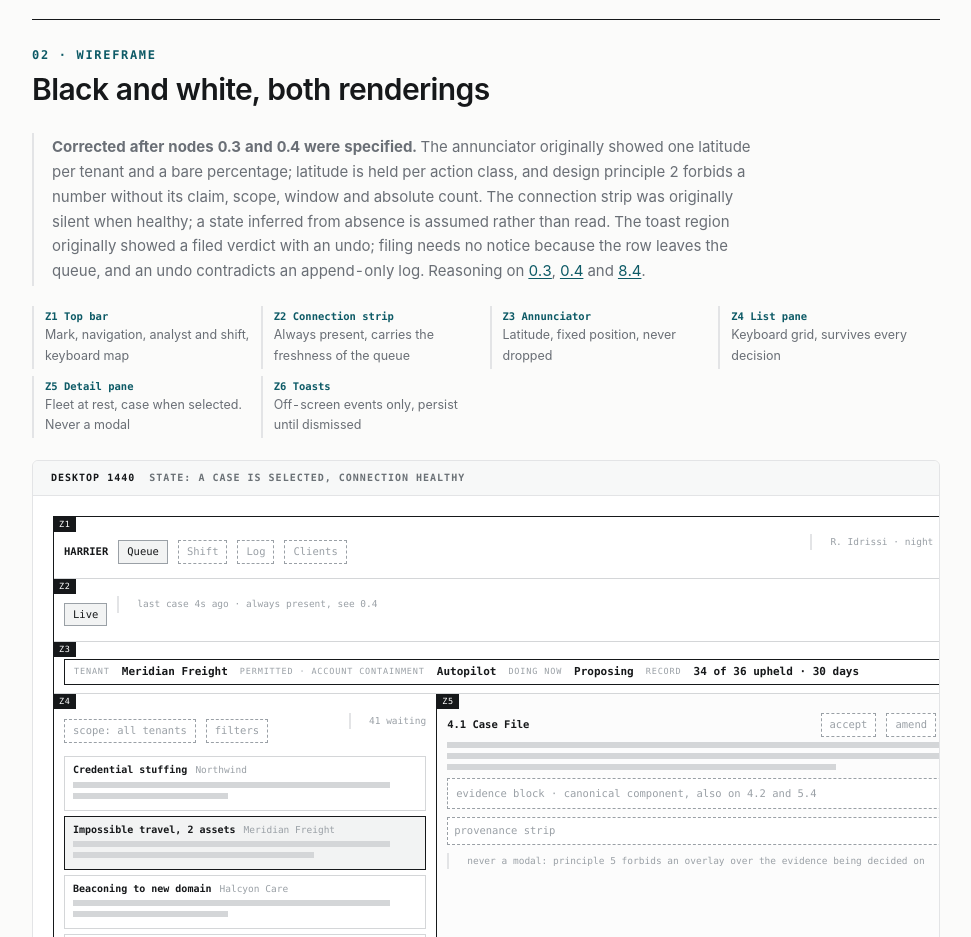
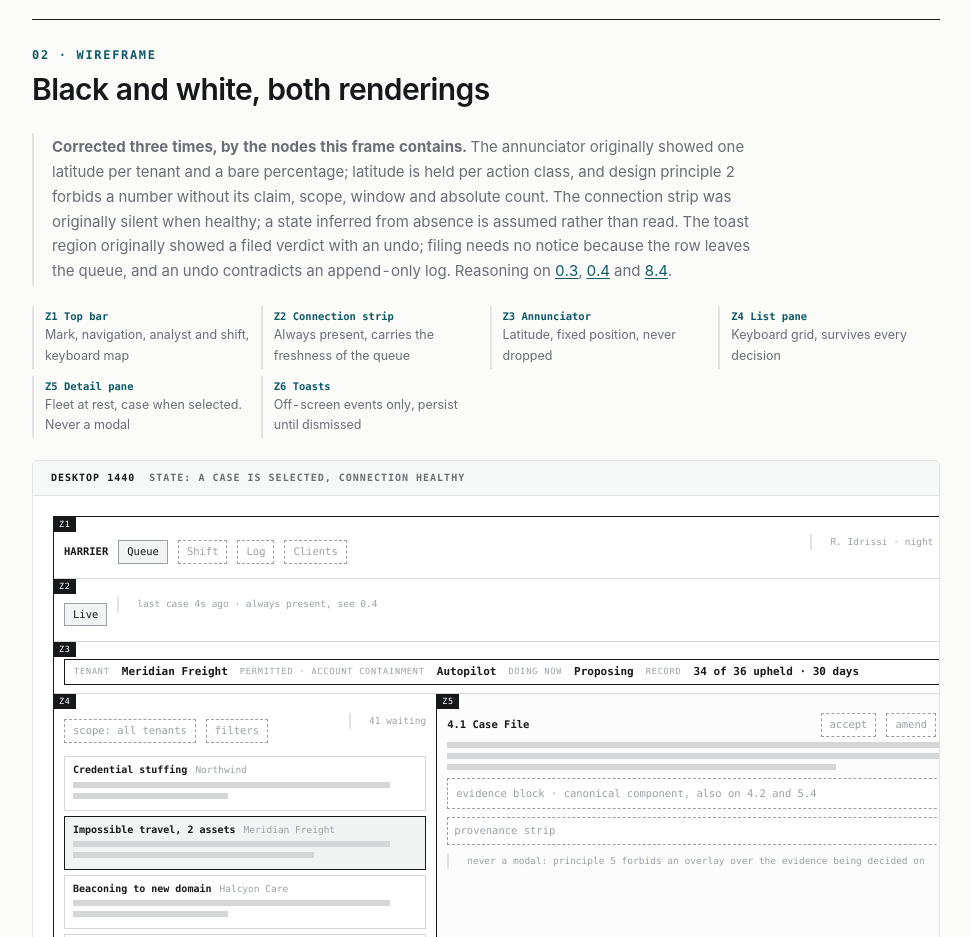
Before and after one commit to sergiodesign4u-dot/harrier, a plain HTML site: page ia/console-shell.html in a window 1280 px wide. Shown: the part 920-1857 px from the top of the page, without its empty margins (300-1271 px from the left). Drawn offline with Linux system fonts and the light colour scheme.

Commit message:
0.1: correction note heading now matches the three corrections it lists

```diff
--- a/ia/console-shell.html
+++ b/ia/console-shell.html
@@ -93,7 +93,7 @@
 <h2>02 &middot; Wireframe</h2>
 <p class="h2sub">Black and white, both renderings</p>
 
-<div class="note"><p><strong>Corrected after nodes 0.3 and 0.4 were specified.</strong> The annunciator originally showed one latitude per tenant and a bare percentage; latitude is held per action class, and design principle 2 forbids a number without its claim, scope, window and absolute count. The connection strip was originally silent when healthy; a state inferred from absence is assumed rather than read. The toast region originally showed a filed verdict with an undo; filing needs no notice because the row leaves the queue, and an undo contradicts an append-only log. Reasoning on <a href="autonomy-annunciator.html">0.3</a>, <a href="connection-status.html">0.4</a> and <a href="toast-stack.html">8.4</a>.</p></div>
+<div class="note"><p><strong>Corrected three times, by the nodes this frame contains.</strong> The annunciator originally showed one latitude per tenant and a bare percentage; latitude is held per action class, and design principle 2 forbids a number without its claim, scope, window and absolute count. The connection strip was originally silent when healthy; a state inferred from absence is assumed rather than read. The toast region originally showed a filed verdict with an undo; filing needs no notice because the row leaves the queue, and an undo contradicts an append-only log. Reasoning on <a href="autonomy-annunciator.html">0.3</a>, <a href="connection-status.html">0.4</a> and <a href="toast-stack.html">8.4</a>.</p></div>
 
 <div class="zonekey">
   <span><b>Z1 Top bar</b> Mark, navigation, analyst and shift, keyboard map</span>
```
